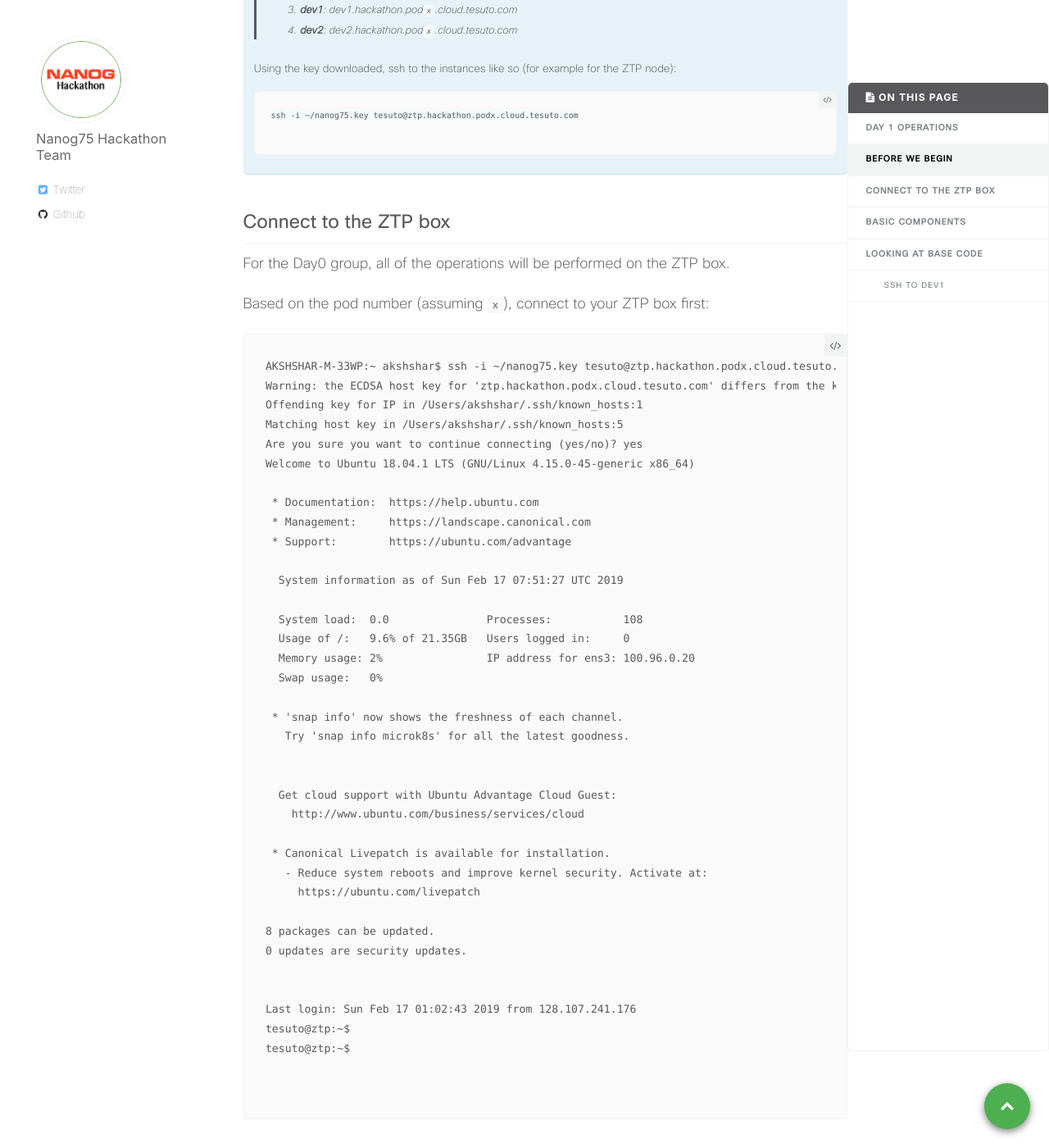
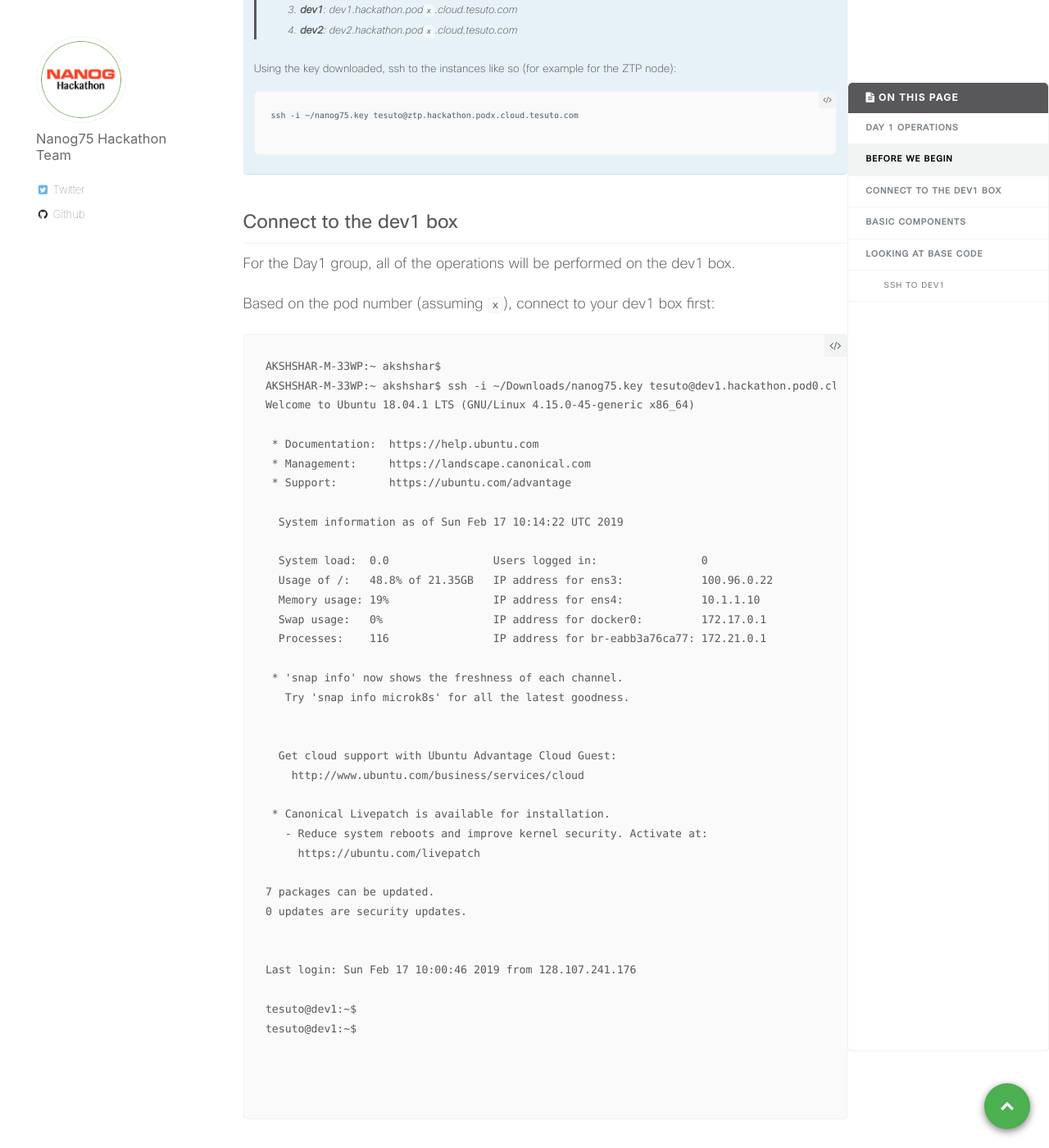
Before and after one commit to nanog75/hackathon, a Jekyll site: the page built from _day1/2019-02-17-step-1-understand-day-1-operations.md, in a window 1280 px wide and 1400 px high, scrolled down 1538 px. Shown: the whole window at 82% size. Built offline with Jekyll 4.4.1, drawn with Linux system fonts in a browser that asks for light colours.

Commit message:
Create 2019-02-17-step-1-understand-day-1-operations.md

````diff
--- a/_day1/2019-02-17-step-1-understand-day-1-operations.md
+++ b/_day1/2019-02-17-step-1-understand-day-1-operations.md
@@ -35,6 +35,7 @@ The topology for the hack is shown below:
 
 {% capture "connect_text" %}
 ### Connecting to the nodes in the topology:
+
 You will need the tesuto private key to ssh to the instances in your topology.
 
 This key can be downloaded from here:
@@ -76,32 +77,30 @@ ssh -i ~/nanog75.key tesuto@ztp.hackathon.podx.cloud.tesuto.com
 
 
 
-## Connect to the ZTP box
+## Connect to the dev1 box
 
 
-For the Day0 group, all of the operations will be performed on the ZTP box.
+For the Day1 group, all of the operations will be performed on the dev1 box.
 
-Based on the pod number (assuming `x`), connect to your ZTP box first:
+Based on the pod number (assuming `x`), connect to your dev1 box first:
 
 
 ```
-AKSHSHAR-M-33WP:~ akshshar$ ssh -i ~/nanog75.key tesuto@ztp.hackathon.podx.cloud.tesuto.com
-Warning: the ECDSA host key for 'ztp.hackathon.podx.cloud.tesuto.com' differs from the key for the IP address '35.197.94.94'
-Offending key for IP in /Users/akshshar/.ssh/known_hosts:1
-Matching host key in /Users/akshshar/.ssh/known_hosts:5
-Are you sure you want to continue connecting (yes/no)? yes
+AKSHSHAR-M-33WP:~ akshshar$
+AKSHSHAR-M-33WP:~ akshshar$ ssh -i ~/Downloads/nanog75.key tesuto@dev1.hackathon.pod0.cloud.tesuto.com
 Welcome to Ubuntu 18.04.1 LTS (GNU/Linux 4.15.0-45-generic x86_64)
 
  * Documentation:  https://help.ubuntu.com
  * Management:     https://landscape.canonical.com
  * Support:        https://ubuntu.com/advantage
 
-  System information as of Sun Feb 17 07:51:27 UTC 2019
+  System information as of Sun Feb 17 10:14:22 UTC 2019
 
-  System load:  0.0               Processes:           108
-  Usage of /:   9.6% of 21.35GB   Users logged in:     0
-  Memory usage: 2%                IP address for ens3: 100.96.0.20
-  Swap usage:   0%
+  System load:  0.0                Users logged in:                0
+  Usage of /:   48.8% of 21.35GB   IP address for ens3:            100.96.0.22
+  Memory usage: 19%                IP address for ens4:            10.1.1.10
+  Swap usage:   0%                 IP address for docker0:         172.17.0.1
+  Processes:    116                IP address for br-eabb3a76ca77: 172.21.0.1
 
  * 'snap info' now shows the freshness of each channel.
    Try 'snap info microk8s' for all the latest goodness.
@@ -114,13 +113,15 @@ Welcome to Ubuntu 18.04.1 LTS (GNU/Linux 4.15.0-45-generic x86_64)
    - Reduce system reboots and improve kernel security. Activate at:
      https://ubuntu.com/livepatch
 
-8 packages can be updated.
+7 packages can be updated.
 0 updates are security updates.
 
 
-Last login: Sun Feb 17 01:02:43 2019 from 128.107.241.176
-tesuto@ztp:~$
-tesuto@ztp:~$
+Last login: Sun Feb 17 10:00:46 2019 from 128.107.241.176
+
+tesuto@dev1:~$
+tesuto@dev1:~$
+
 
 
 ```
````
